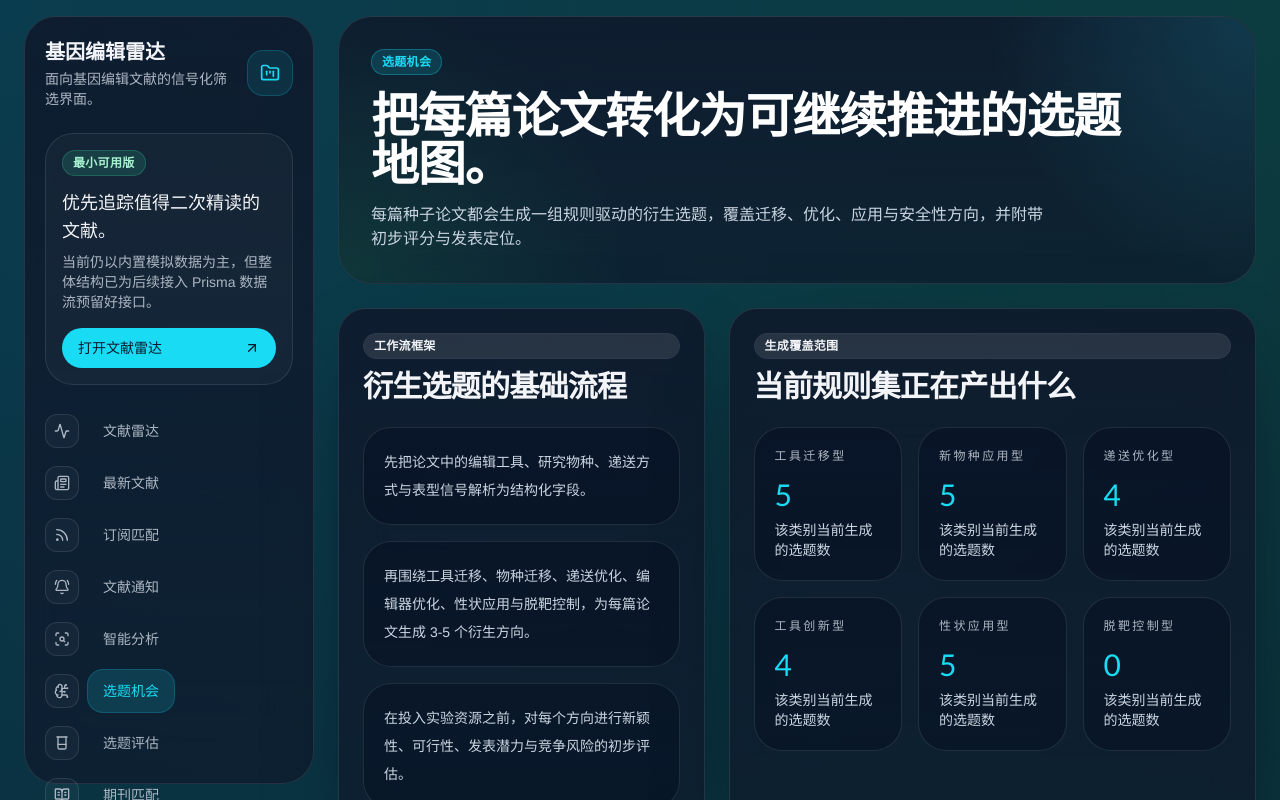
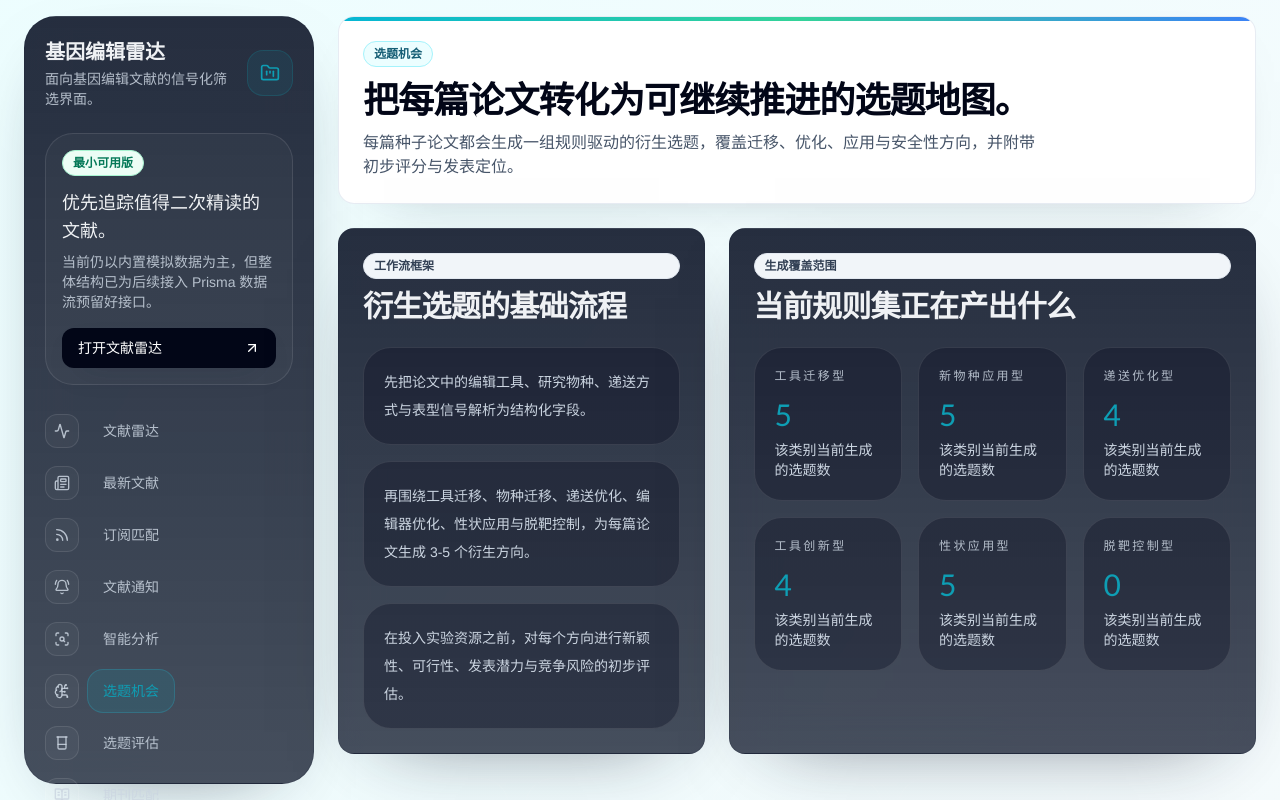
Before and after one commit to congbu271-art/GeneEditRadar, a Next.js app: page /ideas in a window 1280 px wide. Shown: the top 800 px of the page. Built offline with nearby package versions, Linux system fonts and the light colour scheme; no server answers.

Commit message:
style: introduce bright workbench primitives

```diff
--- a/app/globals.css
+++ b/app/globals.css
@@ -5,22 +5,22 @@
 :root {
   --font-display: "Avenir Next", "Trebuchet MS", "Segoe UI", sans-serif;
   --font-body: "Avenir Next", "Helvetica Neue", "Segoe UI", sans-serif;
-  --background: 210 40% 8%;
-  --foreground: 220 20% 96%;
-  --card: 214 35% 11%;
-  --card-foreground: 220 20% 96%;
-  --primary: 187 91% 53%;
-  --primary-foreground: 214 60% 11%;
-  --secondary: 214 24% 18%;
-  --secondary-foreground: 220 20% 96%;
-  --muted: 214 19% 21%;
-  --muted-foreground: 215 15% 72%;
-  --accent: 141 61% 46%;
-  --accent-foreground: 210 40% 8%;
-  --border: 214 25% 24%;
-  --input: 214 25% 24%;
-  --ring: 187 91% 53%;
-  --radius: 1.5rem;
+  --background: 210 40% 98%;
+  --foreground: 218 33% 16%;
+  --card: 0 0% 100%;
+  --card-foreground: 218 33% 16%;
+  --primary: 188 86% 38%;
+  --primary-foreground: 0 0% 100%;
+  --secondary: 206 38% 94%;
+  --secondary-foreground: 218 33% 16%;
+  --muted: 211 32% 92%;
+  --muted-foreground: 215 16% 45%;
+  --accent: 161 64% 38%;
+  --accent-foreground: 0 0% 100%;
+  --border: 214 30% 86%;
+  --input: 214 30% 86%;
+  --ring: 188 86% 38%;
+  --radius: 0.875rem;
 }
 
 * {
@@ -34,15 +34,14 @@ html {
 body {
   min-height: 100vh;
   background:
-    radial-gradient(circle at top left, rgba(14, 165, 233, 0.22), transparent 30%),
-    radial-gradient(circle at top right, rgba(34, 197, 94, 0.16), transparent 28%),
-    linear-gradient(180deg, #07111f 0%, #081321 42%, #050c16 100%);
+    linear-gradient(120deg, rgba(236, 254, 255, 0.92), rgba(248, 250, 252, 0.98) 38%, rgba(239, 246, 255, 0.94)),
+    linear-gradient(180deg, #f8fafc 0%, #eef6fb 100%);
   color: hsl(var(--foreground));
   font-family: var(--font-body), sans-serif;
 }
 
 ::selection {
-  background: rgba(34, 211, 238, 0.28);
+  background: rgba(8, 145, 178, 0.18);
 }
 
 .font-display {
@@ -50,11 +49,29 @@ body {
 }
 
 .glass-panel {
-  background: linear-gradient(180deg, rgba(15, 23, 42, 0.84), rgba(15, 23, 42, 0.64));
-  backdrop-filter: blur(22px);
+  background: linear-gradient(180deg, rgba(15, 23, 42, 0.9), rgba(15, 23, 42, 0.76));
+  border-color: rgba(15, 23, 42, 0.14);
+  box-shadow: 0 24px 80px -46px rgba(15, 23, 42, 0.65);
+  color: rgba(248, 250, 252, 0.96);
+  backdrop-filter: blur(20px);
+}
+
+.glass-panel .text-card-foreground,
+.glass-panel .text-foreground,
+.glass-panel .text-slate-950,
+.glass-panel .text-slate-800 {
+  color: rgba(248, 250, 252, 0.96);
+}
+
+.glass-panel .text-muted-foreground,
+.glass-panel .text-slate-600,
+.glass-panel .text-slate-500 {
+  color: rgba(203, 213, 225, 0.86);
 }
 
 .metric-grid {
-  background-image: radial-gradient(circle at center, rgba(255, 255, 255, 0.12) 1px, transparent 1px);
-  background-size: 18px 18px;
+  background-image:
+    linear-gradient(rgba(14, 116, 144, 0.08) 1px, transparent 1px),
+    linear-gradient(90deg, rgba(14, 116, 144, 0.08) 1px, transparent 1px);
+  background-size: 22px 22px;
 }
--- a/components/metric-card.tsx
+++ b/components/metric-card.tsx
@@ -10,14 +10,14 @@ type MetricCardProps = {
 
 export function MetricCard({ label, value, detail }: MetricCardProps) {
   return (
-    <Card className="glass-panel">
+    <Card>
       <CardHeader className="pb-3">
-        <p className="text-sm text-muted-foreground">{label}</p>
-        <CardTitle className="text-4xl">{value}</CardTitle>
+        <p className="text-sm text-slate-500">{label}</p>
+        <CardTitle className="text-3xl">{value}</CardTitle>
       </CardHeader>
       <CardContent className="flex items-center justify-between pt-0">
-        <p className="max-w-[18rem] text-sm text-muted-foreground">{detail}</p>
-        <div className="rounded-full border border-primary/20 bg-primary/10 p-2 text-primary">
+        <p className="max-w-[18rem] text-sm text-slate-500">{detail}</p>
+        <div className="rounded-xl border border-cyan-200 bg-cyan-50 p-2 text-cyan-700">
           <ArrowUpRight className="h-4 w-4" />
         </div>
       </CardContent>
--- a/components/page-header.tsx
+++ b/components/page-header.tsx
@@ -9,15 +9,15 @@ type PageHeaderProps = {
 
 export function PageHeader({ eyebrow, title, description, actions }: PageHeaderProps) {
   return (
-    <section className="glass-panel relative overflow-hidden rounded-[34px] border border-white/10 p-6 md:p-8">
-      <div className="absolute inset-0 bg-[radial-gradient(circle_at_top_right,rgba(34,211,238,0.16),transparent_28%),radial-gradient(circle_at_bottom_left,rgba(34,197,94,0.12),transparent_30%)]" />
-      <div className="relative flex flex-col gap-6 lg:flex-row lg:items-end lg:justify-between">
+    <section className="relative overflow-hidden rounded-2xl border border-slate-200/80 bg-white p-5 shadow-[0_18px_60px_-48px_rgba(15,23,42,0.55)] md:p-6">
+      <div className="absolute inset-x-0 top-0 h-1 bg-gradient-to-r from-cyan-500 via-emerald-400 to-blue-500" />
+      <div className="relative flex flex-col gap-5 lg:flex-row lg:items-end lg:justify-between">
         <div className="max-w-3xl">
           <Badge>{eyebrow}</Badge>
-          <h1 className="mt-4 font-display text-3xl font-semibold tracking-tight text-white md:text-5xl">
+          <h1 className="mt-3 font-display text-2xl font-semibold tracking-tight text-slate-950 md:text-4xl">
             {title}
           </h1>
-          <p className="mt-4 max-w-2xl text-sm leading-7 text-slate-300 md:text-base">{description}</p>
+          <p className="mt-3 max-w-2xl text-sm leading-7 text-slate-600 md:text-base">{description}</p>
         </div>
         {actions ? <div className="relative flex flex-wrap gap-3">{actions}</div> : null}
       </div>
--- a/components/ui/badge.tsx
+++ b/components/ui/badge.tsx
@@ -4,14 +4,14 @@ import { cva, type VariantProps } from "class-variance-authority";
 import { cn } from "@/lib/utils";
 
 const badgeVariants = cva(
-  "inline-flex items-center rounded-full border px-2.5 py-1 text-xs font-semibold tracking-wide transition-colors",
+  "inline-flex items-center rounded-lg border px-2.5 py-1 text-xs font-semibold transition-colors",
   {
     variants: {
       variant: {
-        default: "border-primary/30 bg-primary/15 text-primary",
-        secondary: "border-border bg-white/10 text-foreground",
-        success: "border-emerald-400/25 bg-emerald-400/15 text-emerald-200",
-        warning: "border-amber-300/25 bg-amber-300/15 text-amber-100",
+        default: "border-cyan-200 bg-cyan-50 text-cyan-800",
+        secondary: "border-slate-200 bg-slate-100 text-slate-700",
+        success: "border-emerald-200 bg-emerald-50 text-emerald-700",
+        warning: "border-amber-200 bg-amber-50 text-amber-800",
       },
     },
     defaultVariants: {
--- a/components/ui/button.tsx
+++ b/components/ui/button.tsx
@@ -5,17 +5,14 @@ import { cva, type VariantProps } from "class-variance-authority";
 import { cn } from "@/lib/utils";
 
 const buttonVariants = cva(
-  "inline-flex items-center justify-center gap-2 whitespace-nowrap rounded-full text-sm font-medium transition-all disabled:pointer-events-none disabled:opacity-50 focus-visible:outline-none focus-visible:ring-2 focus-visible:ring-ring focus-visible:ring-offset-2 focus-visible:ring-offset-background",
+  "inline-flex items-center justify-center gap-2 whitespace-nowrap rounded-xl text-sm font-medium transition-all disabled:pointer-events-none disabled:opacity-50 focus-visible:outline-none focus-visible:ring-2 focus-visible:ring-ring focus-visible:ring-offset-2 focus-visible:ring-offset-background",
   {
     variants: {
       variant: {
-        default:
-          "bg-primary text-primary-foreground shadow-glow hover:translate-y-[-1px] hover:opacity-95",
-        secondary:
-          "bg-secondary text-secondary-foreground hover:bg-secondary/80",
-        outline:
-          "border border-border bg-background/20 text-foreground backdrop-blur hover:bg-background/40",
-        ghost: "text-muted-foreground hover:bg-secondary hover:text-foreground",
+        default: "bg-slate-950 text-white shadow-[0_12px_30px_-18px_rgba(15,23,42,0.9)] hover:bg-slate-800",
+        secondary: "bg-cyan-50 text-cyan-800 hover:bg-cyan-100",
+        outline: "border border-slate-200 bg-white text-slate-800 hover:border-cyan-200 hover:bg-cyan-50",
+        ghost: "text-slate-600 hover:bg-slate-100 hover:text-slate-950",
       },
       size: {
         default: "h-10 px-4 py-2",
--- a/components/ui/card.tsx
+++ b/components/ui/card.tsx
@@ -7,7 +7,7 @@ const Card = React.forwardRef<HTMLDivElement, React.HTMLAttributes<HTMLDivElemen
     <div
       ref={ref}
       className={cn(
-        "rounded-[28px] border border-white/10 bg-card/90 text-card-foreground shadow-[0_25px_80px_-40px_rgba(2,6,23,0.85)] backdrop-blur",
+        "rounded-2xl border border-slate-200/80 bg-white text-card-foreground shadow-[0_18px_60px_-44px_rgba(15,23,42,0.55)]",
         className,
       )}
       {...props}
--- a/components/ui/input.tsx
+++ b/components/ui/input.tsx
@@ -8,7 +8,7 @@ const Input = React.forwardRef<HTMLInputElement, React.ComponentProps<"input">>(
       <input
         type={type}
         className={cn(
-          "flex h-11 w-full rounded-2xl border border-white/10 bg-white/5 px-4 py-2 text-sm text-foreground placeholder:text-muted-foreground focus-visible:outline-none focus-visible:ring-2 focus-visible:ring-ring",
+          "flex h-11 w-full rounded-xl border border-slate-200 bg-white px-4 py-2 text-sm text-slate-950 shadow-inner shadow-slate-100 placeholder:text-slate-400 focus-visible:outline-none focus-visible:ring-2 focus-visible:ring-ring",
           className,
         )}
         ref={ref}
--- a/components/ui/textarea.tsx
+++ b/components/ui/textarea.tsx
@@ -7,7 +7,7 @@ const Textarea = React.forwardRef<HTMLTextAreaElement, React.ComponentProps<"tex
     return (
       <textarea
         className={cn(
-          "flex min-h-[140px] w-full rounded-3xl border border-white/10 bg-white/5 px-4 py-3 text-sm text-foreground placeholder:text-muted-foreground focus-visible:outline-none focus-visible:ring-2 focus-visible:ring-ring",
+          "flex w-full rounded-xl border border-slate-200 bg-white px-4 py-3 text-sm text-slate-950 shadow-inner shadow-slate-100 placeholder:text-slate-400 focus-visible:outline-none focus-visible:ring-2 focus-visible:ring-ring",
           className,
         )}
         ref={ref}
```
